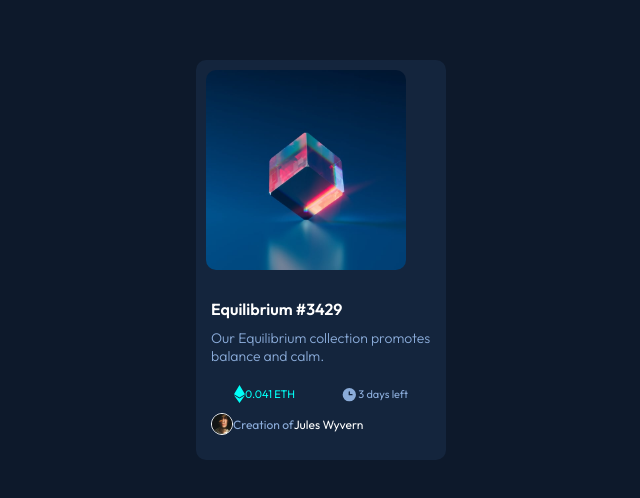
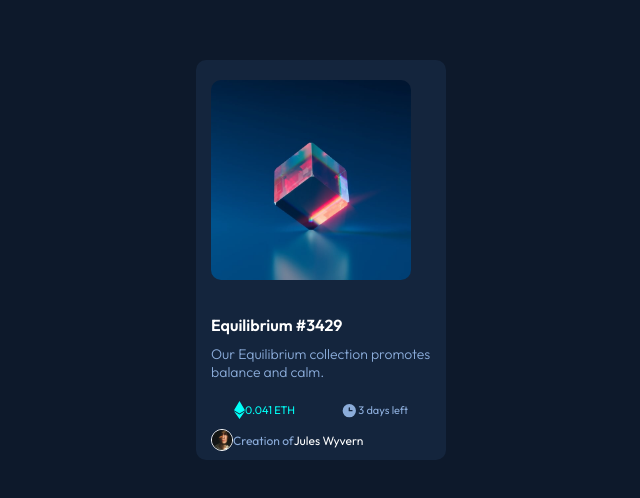
Before and after one commit to sakibtheseeker/nft-preview-card-component-main, a plain HTML site: page index.html in a window 1280 px wide. Shown: the part 140-638 px from the top of the page, without its empty margins (319-959 px from the left). Drawn offline with Linux system fonts and the light colour scheme.

Commit message:
centered the image

```diff
--- a/index.html
+++ b/index.html
@@ -17,7 +17,7 @@
     <div class="container">
 
       <div class="imgcontainer">
-        <img src="images/image-equilibrium.jpg" class="imgcontainer">
+        <img src="images/image-equilibrium.jpg" class="image">
       </div>
 
       <div class="secondcontainer">
--- a/style.css
+++ b/style.css
@@ -14,6 +14,8 @@ body{
     font-family: 'Outfit', sans-serif;
 }
 
+/* =========== Main Container ================ */
+
 .container{
     position:absolute;
     top: 50%;
@@ -26,11 +28,25 @@ body{
 }
 
 .imgcontainer{
+
+    width: 200px;
+    height: auto;
+    margin: 5px;
+    display:flex;
+justify-content: center;
+align-items: center;
+padding: 10px;
+}
+
+.image{
     border-radius: 10px;
     width: 200px;
     height: auto;
-    margin: 5px
+    display:flex;
+    justify-content: center;
+    margin: 5px;
 }
+
 .secondcontainer{
     padding: 15px;
     display: flex;
```
